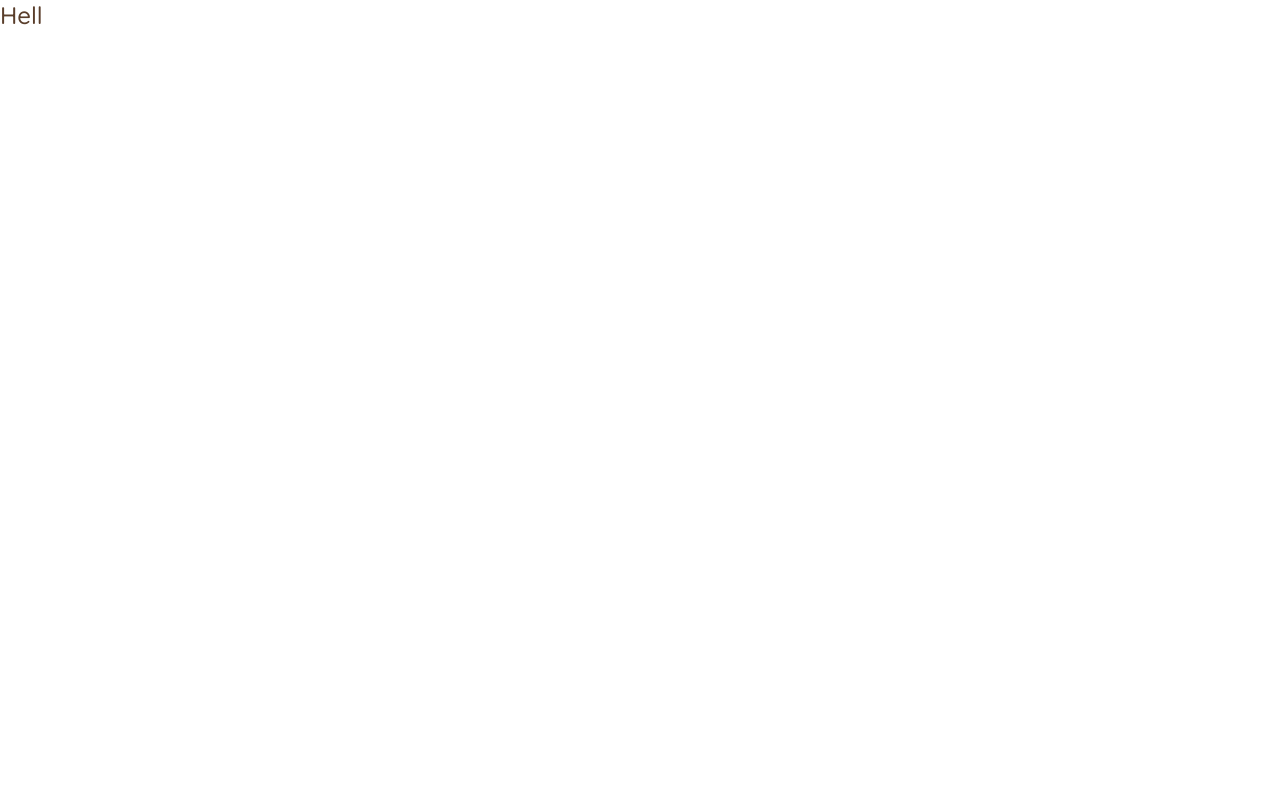
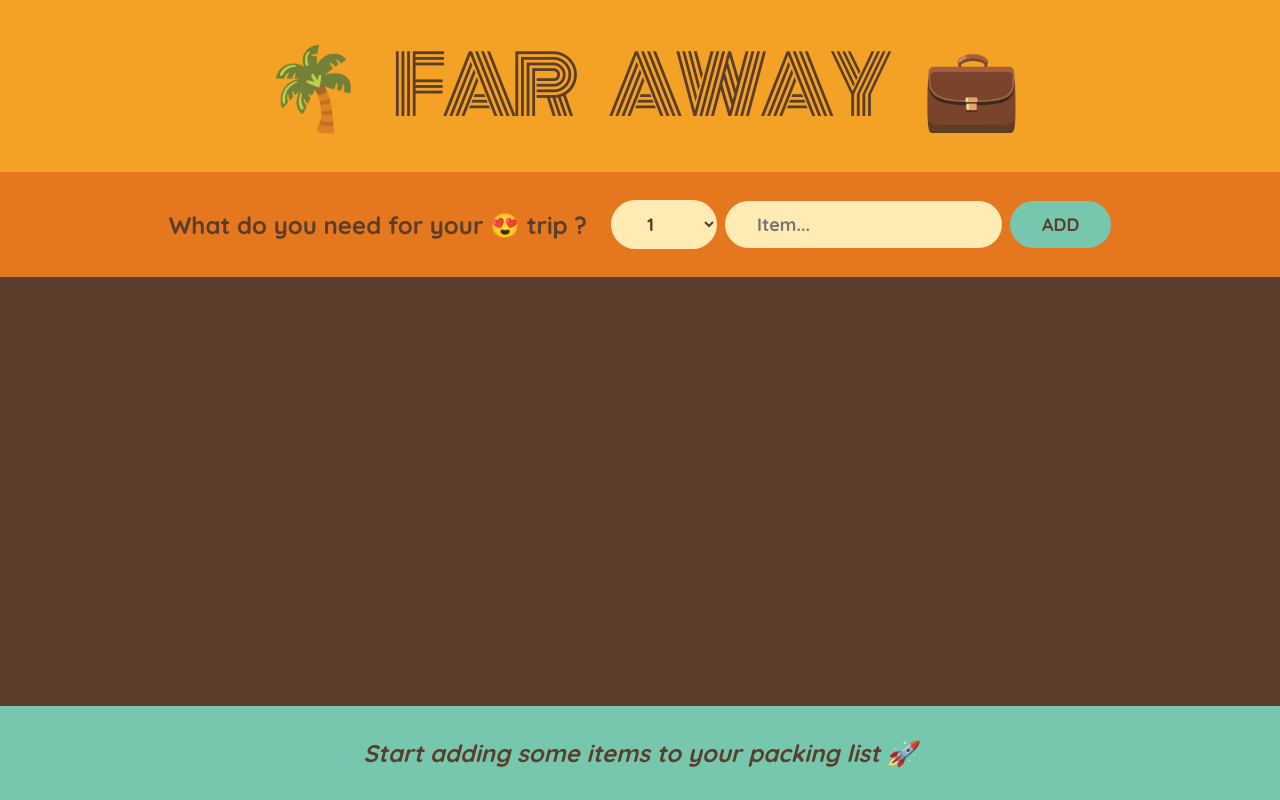
Before and after one commit to bearhai863/Udemy-Section-7-Travel-List, a React (Create React App) app: page / in a window 1280 px wide. Built offline with nearby package versions, Linux system fonts and the light colour scheme.

Commit message:
Complete Interactivity except sorting

```diff
--- a/src/App.js
+++ b/src/App.js
@@ -1,9 +1,144 @@
-
+import React, { useState } from "react";
 
 export default function App() {
-  return (
-    <div className="App">
-        Hell
-    </div>
-  );
+	const [items, setItems] = useState([]);
+
+	function handleUpdateItems(newItem) {
+		setItems([...items, newItem]);
+	}
+
+	function handlePacked(id) {
+		setItems((currItems) =>
+			currItems.map((item) =>
+				item.id === id ? { ...item, packed: !item.packed } : item
+			)
+		);
+	}
+
+	function handleDelete(id) {
+		setItems((currItems) => currItems.filter((item) => item.id !== id));
+	}
+
+	return (
+		<div className="app">
+			<Logo />
+			<Form onUpdateItems={handleUpdateItems} />
+			<PackingList
+				items={items}
+				onPacked={handlePacked}
+				onDelete={handleDelete}
+			/>
+			<Stats items={items} />
+		</div>
+	);
 }
+
+function Logo() {
+	return <h1>🌴 Far Away 💼</h1>;
+}
+
+function Form({ onUpdateItems }) {
+	const [description, setDescription] = useState("");
+	const [quantity, setQuantity] = useState(1);
+
+	function handleSubmit(e) {
+		e.preventDefault();
+
+		const newItem = {
+			description,
+			quantity,
+			packed: false,
+			id: Date.now(),
+		};
+
+		onUpdateItems(newItem);
+
+		setDescription("");
+		setQuantity(1);
+	}
+
+	return (
+		<form className="add-form" onSubmit={handleSubmit}>
+			<h3>What do you need for your 😍 trip ?</h3>
+			<select
+				value={quantity}
+				onChange={(e) => setQuantity(Number(e.target.value))}
+			>
+				{Array.from({ length: 20 }, (_, i) => i + 1).map((num) => (
+					<option value={num} key={num}>
+						{num}
+					</option>
+				))}
+			</select>
+			<input
+				type="text"
+				placeholder="Item..."
+				value={description}
+				onChange={(e) => setDescription(e.target.value)}
+				required
+			></input>
+			<button>Add</button>
+		</form>
+	);
+}
+
+function PackingList({ items, onPacked, onDelete }) {
+	return (
+		<div className="list">
+			<ul>
+				{items.map((item) => (
+					<Item
+						item={item}
+						key={item.id}
+						onPacked={onPacked}
+						onDelete={onDelete}
+					/>
+				))}
+			</ul>
+		</div>
+	);
+}
+
+function Item({ item, onPacked, onDelete }) {
+	return (
+		<li>
+			<input
+				type="checkbox"
+				value={item.packed}
+				onChange={() => onPacked(item.id)}
+			/>
+			<span style={item.packed ? { textDecoration: "line-through" } : {}}>
+				{item.quantity} {item.description}
+			</span>
+			<button
+				onClick={() => {
+					onDelete(item.id);
+				}}
+			>
+				❌
+			</button>
+		</li>
+	);
+}
+
+function Stats({ items }) {
+	if (!items.length)
+		return (
+			<p className="stats">
+				<em>Start adding some items to your packing list 🚀</em>
+			</p>
+		);
+
+	const numPacked = items.filter((item) => item.packed).length;
+	const percentage = Math.round((numPacked / items.length) * 100) || 0;
+
+	return (
+		<footer className="stats">
+			<em>
+				{percentage === 100
+					? "You got everything! Ready to go ✈️"
+					: `💼 You have ${items.length} item on your list, and you already packed ${numPacked} (${percentage}%)`}
+			</em>
+		</footer>
+	);
+}
--- a/src/index.css
+++ b/src/index.css
@@ -101,7 +101,7 @@ input {
 .list ul {
   list-style: none;
   width: 80%;
-  overflow: scroll;
+  overflow: hidden;
 
   display: grid;
   grid-template-columns: repeat(auto-fit, minmax(250px, 1fr));
```
